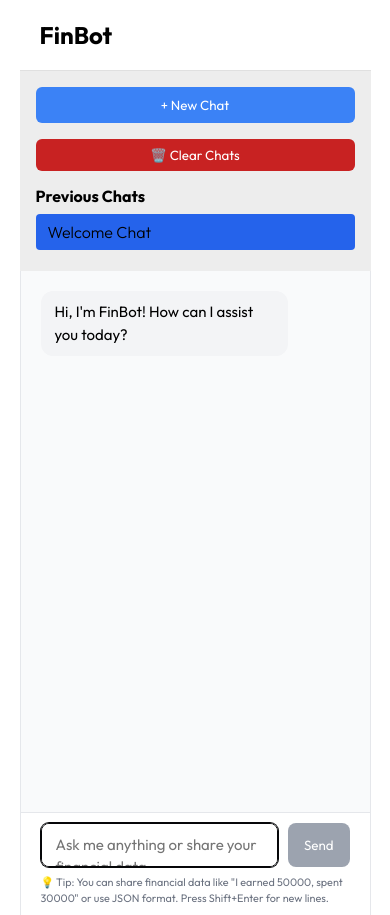
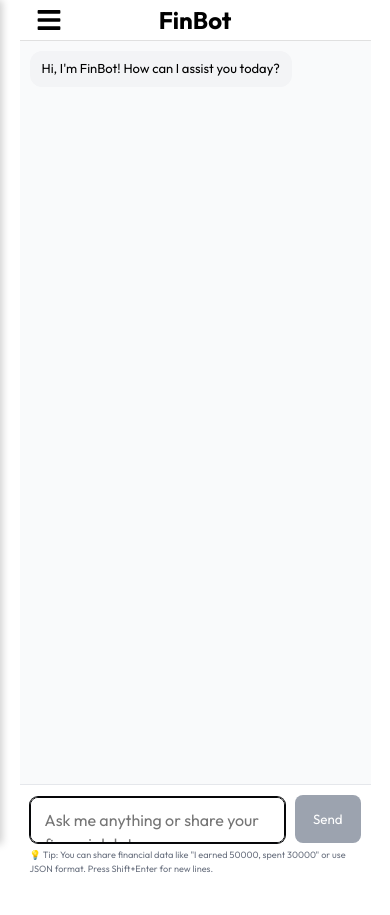
Before and after one commit to ChaitanyaEmani/finbot, a React (Vite) app in the folder frontend/: page /dashboard in a window 390 px wide. After the commit the page ends 885 px from the top, so only its background shows below. Built offline with nearby package versions, Linux system fonts and the light colour scheme; no server answers.

Commit message:
Made responsive

```diff
--- a/frontend/src/App.jsx
+++ b/frontend/src/App.jsx
@@ -7,20 +7,36 @@ import LoginSignup from './pages/LoginSignup/LoginSignup'
 
 const App = () => {
   const [showLogin, setShowLogin] = useState(false);
+  const [isSidebarOpen, setIsSidebarOpen] = useState(false);
+  const toggleSidebar = () => setIsSidebarOpen(!isSidebarOpen);
 
   return (
     <>
-      {showLogin?<LoginSignup setShowLogin={setShowLogin}/>:<></>}
-      <div className='app'>
-        <Navbar showLogin={showLogin}/>
+      {showLogin && <LoginSignup setShowLogin={setShowLogin} />}
+      <div className="app">
+        <Navbar
+          showLogin={showLogin}
+          isSidebarOpen={isSidebarOpen}
+          toggleSidebar={toggleSidebar}
+        />
         <Routes>
-          <Route path='/'  element={<Home setShowLogin={setShowLogin} />} />
-          <Route path='/dashboard' element={<Dashboard />} />
+          <Route
+            path="/"
+            element={<Home setShowLogin={setShowLogin} />}
+          />
+          <Route
+            path="/dashboard"
+            element={
+              <Dashboard
+                isSidebarOpen={isSidebarOpen}
+                toggleSidebar={toggleSidebar}
+              />
+            }
+          />
         </Routes>
       </div>
     </>
-
-  )
-}
+  );
+};
 
 export default App
--- a/frontend/src/components/MarkDownRenderer.jsx
+++ b/frontend/src/components/MarkDownRenderer.jsx
@@ -3,7 +3,7 @@ import remarkGfm from "remark-gfm";
 import { Prism as SyntaxHighlighter } from "react-syntax-highlighter";
 import { oneDark } from "react-syntax-highlighter/dist/esm/styles/prism"; // Or any theme
 
-const MarkdownRenderer = ({ content }) => {
+const MarkDownRenderer = ({ content }) => {
   return (
     <ReactMarkdown
       remarkPlugins={[remarkGfm]}
@@ -42,4 +42,4 @@ const MarkdownRenderer = ({ content }) => {
   );
 };
 
-export default MarkdownRenderer;
+export default MarkDownRenderer;
--- a/frontend/src/components/Navbar/Navbar.css
+++ b/frontend/src/components/Navbar/Navbar.css
@@ -51,3 +51,53 @@ hr{
 .profile-container:hover .profile-icon {
   transform: scale(1.1);
 }
+
+@media (max-width: 775px) {
+  .navbar-container {
+    justify-content: center;
+    position: relative;
+  }
+
+  .profile-container {
+    position: absolute;
+    right: 20px;
+    top: 50%;
+    transform: translateY(-50%);
+  }
+}
+
+.hamburger {
+  display: none;
+  font-size: 26px;
+  cursor: pointer;
+}
+
+/* Show only on smaller screens */
+@media (max-width: 775px) {
+  .hamburger {
+    display: block;
+    position: absolute;
+    left: 16px;
+    top: 50%;
+    transform: translateY(-50%);
+    z-index: 1500;
+  }
+
+  .navbar-container {
+    justify-content: center;
+    position: relative;
+  }
+
+  .logo {
+    position: absolute;
+    left: 50%;
+    transform: translateX(-50%);
+  }
+
+  .profile-container {
+    position: absolute;
+    right: 20px;
+    top: 50%;
+    transform: translateY(-50%);
+  }
+}
--- a/frontend/src/components/Navbar/Navbar.jsx
+++ b/frontend/src/components/Navbar/Navbar.jsx
@@ -1,32 +1,28 @@
 import React from "react";
+import { Link } from "react-router-dom";
+import { FaUserCircle, FaBars, FaTimes } from "react-icons/fa"; // added FaTimes
 import "./Navbar.css";
-import { Link, useNavigate } from "react-router-dom";
-import { FaUserCircle } from "react-icons/fa";
 
-const Navbar = ({ showLogin }) => {
-  const navigate = useNavigate();
-
-  const handleLogout = () => {
-    localStorage.removeItem("token");
-    navigate("/");
-    window.location.reload(); // optional refresh
-  };
-
-  const isLoggedIn = !!localStorage.getItem("token"); // check if token exists
+const Navbar = ({ showLogin, toggleSidebar, isSidebarOpen }) => {
+  const isLoggedIn = !!localStorage.getItem("token");
 
   return (
     <div className={showLogin ? "" : "navbar"}>
       <div className="navbar-container">
+        {/* Toggle icon: hamburger or close */}
+        {isSidebarOpen ? (
+          <FaTimes className="hamburger" onClick={toggleSidebar} />
+        ) : (
+          <FaBars className="hamburger" onClick={toggleSidebar} />
+        )}
+
         <Link to="/" className="logo">
           <h2>FinBot</h2>
         </Link>
 
         {isLoggedIn && (
           <div className="profile-container">
-            <FaUserCircle size={30} color="black" className="profile-icon" />
-            <div className="logout-btn" onClick={handleLogout}>
-              Logout
-            </div>
+            <FaUserCircle size={30} className="profile-icon" />
           </div>
         )}
       </div>
--- a/frontend/src/pages/Dashboard/Dashboard.css
+++ b/frontend/src/pages/Dashboard/Dashboard.css
@@ -1,33 +1,17 @@
-/* Overall layout */
 .dashboard {
   display: flex;
   height: 100vh;
-
-  /* font-family: 'Outfit', Tahoma, Geneva, Verdana, sans-serif; */
 }
 
-.close-button{
-  padding: 10px 20px;
-  border-radius: 2px;
-  margin: 8px;
-  background: transparent;
-  outline: none;
-  border: 1px solid #000;
-  font-size: 20px;
-  cursor: pointer;
-}
-
-/* Sidebar (No changes needed here related to the input issue) */
 .sidebar {
-  width: 220px;
-  background-color: #ededed;
-  color: #000;
+  width: 250px;
+  height: 100vh;
+  background-color: #ffffff;
+  padding: 16px;
   display: flex;
   flex-direction: column;
-  padding: 16px;
-  box-sizing: border-box;
   overflow-y: auto;
-  font-weight: 300;
+  transition: transform 0.3s ease;
 }
 
 .sidebar .new-chat {
@@ -35,19 +19,20 @@
   color: white;
   border: none;
   padding: 10px;
+  margin-top: 30px;
   margin-bottom: 16px;
   border-radius: 6px;
   cursor: pointer;
 }
 
-.clear-chat{
+.clear-chat {
   background-color: rgb(200, 34, 34);
   padding: 8px;
   border-radius: 6px;
   border: none;
-  outline: none;
   color: white;
   margin-bottom: 15px;
+  cursor: pointer;
 }
 
 .sidebar .chat-history {
@@ -79,6 +64,18 @@
 
 .sidebar .active-chat {
   background-color: #2563eb;
+  color: white;
+}
+
+/* Close icon inside sidebar */
+.sidebar .close-icon {
+  position: absolute;
+  top: 16px;
+  right: 16px;
+  font-size: 22px;
+  cursor: pointer;
+  color: #000;
+  z-index: 1001;
 }
 
 /* Chat area - CRITICAL: Sets up the main chat section as a flex column */
@@ -90,12 +87,16 @@
   border-right: 1px solid #e5e7eb;
   background-color: #f9fafb;
   min-height: 0;
+  height: 100vh; /* Ensure it takes full viewport height */
+  overflow: hidden; /* Prevent overflow on the container */
+  position: relative; /* Add this for proper positioning context */
 }
 
 /* Chat messages area - This is the primary scrollable content */
 .chat-messages {
   flex: 1; /* IMPORTANT: This makes it grow to fill remaining vertical space and be the scrollable area */
   padding: 20px;
+  padding-bottom: 20px; /* Reduce padding since input is now properly positioned */
   overflow-y: auto; /* IMPORTANT: This makes the chat messages scrollable when they exceed height */
   scroll-behavior: smooth;
   min-height: 0; /* Prevents overflow issues in some browsers when content is too large */
@@ -154,20 +155,24 @@
   }
 }
 
-/* Input area - CRITICAL: Ensures it stays at its fixed height at the bottom */
+/* Fixed input container positioning - MAJOR CHANGE */
 .input-container {
-  padding: 10px 20px;
+  padding: 15px 20px;
+  position: sticky; /* Changed to sticky for better compatibility */
+  bottom: 0;
+  left: 0;
+  right: 0;
+  z-index: 9999;
+  flex-shrink: 0;
   border-top: 1px solid #e5e7eb;
   background-color: white;
-  z-index: 10;
-  /* Removed max-height to allow for dynamic growth */
+  margin-top: auto; /* Push to bottom */
 }
 
 .input-textarea {
   display: flex;
   gap: 10px;
   align-items: flex-end; /* Changed from center to flex-end to align with bottom of textarea */
-  /* Removed max-height to allow for dynamic growth */
 }
 
 .chat-input {
@@ -227,23 +232,141 @@
   overflow-y: auto;
 }
 
-/* Additional mobile responsiveness */
+/* Overlay styles for finance dashboard */
+.overlay-dashboard {
+  position: absolute;
+  top: 0;
+  left: 0;
+  right: 0;
+  bottom: 0;
+  background-color: white;
+  z-index: 1000;
+  overflow-y: auto;
+}
+
+.overlay-dashboard.full {
+  width: 100%;
+  height: 100%;
+}
+
+.close-button {
+  position: absolute;
+  top: 10px;
+  right: 15px;
+  background-color: #ef4444;
+  color: white;
+  border: none;
+  padding: 8px 12px;
+  border-radius: 4px;
+  cursor: pointer;
+  z-index: 1001;
+  font-size: 14px;
+  font-weight: bold;
+}
+
+.close-button:hover {
+  background-color: #dc2626;
+}
+
+/* Mobile responsiveness - IMPROVED */
 @media (max-width: 768px) {
   .dashboard {
     flex-direction: column;
   }
+
   .sidebar {
+    position: fixed;
+    top: 0;
+    left: 0;
+    width: 75%;
+    max-width: 260px;
+    height: 100vh;
+    background-color: #ffffff;
+    z-index: 2000;
+    transform: translateX(-100%);
+    transition: transform 0.3s ease-in-out;
+    box-shadow: 2px 0 8px rgba(0, 0, 0, 0.2);
+  }
+
+  .sidebar.open {
+    transform: translateX(0);
+  }
+
+  .sidebar.closed {
+    transform: translateX(-100%);
+  }
+
+  .sidebar .close-icon {
+    display: block;
+  }
+
+  .chat-area {
     width: 100%;
-    height: auto;
-    max-height: 200px;
+    margin-left: 0;
+    border-left: none;
+    border-right: none;
   }
-  .right-panel {
-    width: 100%;
-    height: auto;
-    max-height: 300px;
+
+  .chat-messages {
+    padding: 15px;
+    padding-bottom: 15px; /* Reduce padding for mobile */
+  }
+
+  .input-container {
+    padding: 12px 15px;
+  }
+
+  .chat-bubble {
+    max-width: 90%; /* Increase max width on mobile */
+    font-size: 14px; /* Slightly smaller font for mobile */
+  }
+
+  .input-hint {
+    font-size: 12px; /* Smaller hint text on mobile */
   }
 
   .chat-input {
-    max-height: 120px; /* Reduce max height on mobile */
+    font-size: 16px; /* Prevent zoom on iOS */
+    min-height: 40px; /* Slightly larger touch target */
+  }
+
+  .send-button {
+    height: 48px; /* Larger touch target */
+    padding: 12px 18px;
   }
 }
+
+/* Desktop view (≥769px): sidebar always visible, no close icon */
+@media (min-width: 769px) {
+  .sidebar {
+    transform: translateX(0);
+    position: relative;
+    box-shadow: none;
+  }
+
+  .sidebar .close-icon {
+    display: none;
+  }
+}
+
+/* Additional mobile optimizations */
+@media (max-width: 480px) {
+  .chat-messages {
+    padding: 10px;
+    padding-bottom: 10px;
+  }
+
+  .input-container {
+    padding: 10px;
+  }
+
+  .chat-bubble {
+    padding: 8px 12px;
+    font-size: 13px;
+  }
+
+  .input-hint {
+    font-size: 11px;
+    margin-top: 4px;
+  }
+}
--- a/frontend/src/pages/Dashboard/Dashboard.jsx
+++ b/frontend/src/pages/Dashboard/Dashboard.jsx
@@ -3,9 +3,10 @@ import "./Dashboard.css";
 import axios from "axios";
 import { v4 as uuidv4 } from "uuid";
 import FinanceDashboard from "../../components/FinanceDashboard/FinanceDashboard";
-import MarkdownRenderer from "../../components/MarkDownRenderer";
+import MarkDownRenderer from "../../components/MarkDownRenderer";
+import { FaTimes } from "react-icons/fa";
 
-const Dashboard = () => {
+const Dashboard = ({ isSidebarOpen, toggleSidebar }) => {
   const API = import.meta.env.VITE_API_BASE_URL;
 
   const getInitialChatSessions = () => {
@@ -287,7 +288,8 @@ const Dashboard = () => {
 
   return (
     <div className="dashboard">
-      <div className="sidebar">
+      <div className={`sidebar ${isSidebarOpen ? "open" : "closed"}`}>
+        <FaTimes className="close-icon" onClick={toggleSidebar} />
         <button className="new-chat" onClick={handleNewChat}>+ New Chat</button>
         <button className="clear-chat" onClick={handleClearChats}>🗑️ Clear Chats</button>
         <div className="chat-history">
@@ -319,7 +321,7 @@ const Dashboard = () => {
                 <div key={idx} className={`chat-bubble ${msg.role}`}>
                   <div className="message-content">
                     {msg.role === "bot" ? (
-                      <MarkdownRenderer content={msg.message} />
+                      <MarkDownRenderer content={msg.message} />
                     ) : (
                       msg.message
                     )}
@@ -335,6 +337,8 @@ const Dashboard = () => {
                   </div>
                 </div>
               )}
+              {/* Add some spacing at the end for better UX */}
+              <div style={{ height: '20px' }} />
             </div>
 
             <div className="input-container">
```
